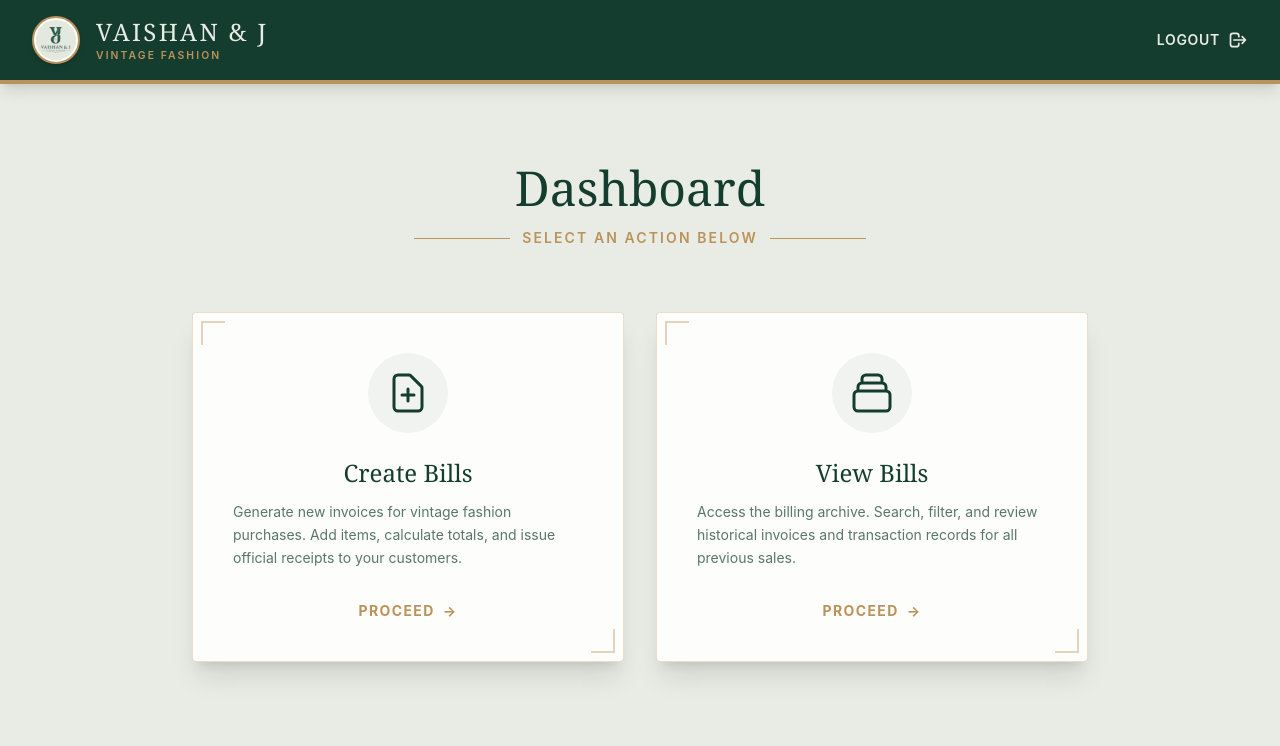
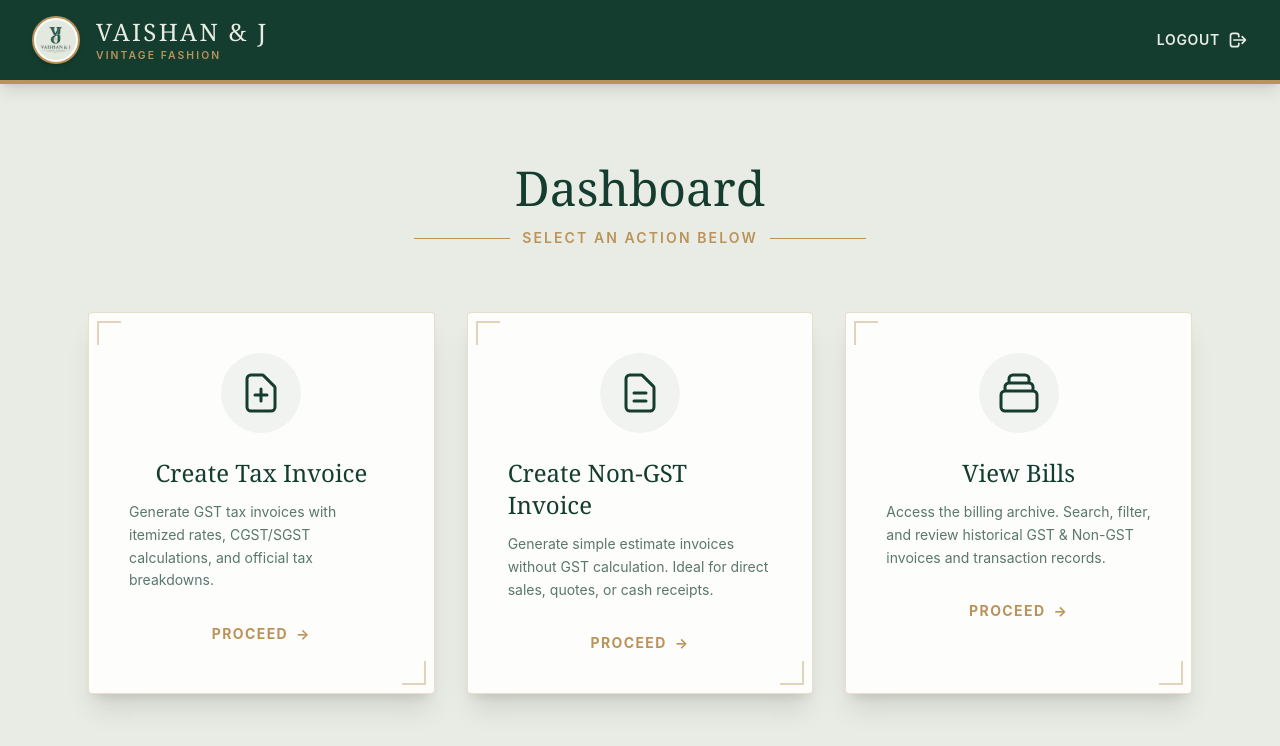
Before and after one commit to Nanthagopal29/Vaishan-Project, a React (Vite) app in the folder Frontend/vbills/: page /create-bill in a window 1280 px wide. Both pictures are taken after a click on the button "← BACK TO DASHBOARD". Shown: the top 746 px of the page. Built offline with nearby package versions, Linux system fonts and the light colour scheme; no server answers.

Commit message:
create without gst invoice

```diff
--- a/Frontend/vbills/src/components/home/home.jsx
+++ b/Frontend/vbills/src/components/home/home.jsx
@@ -17,6 +17,12 @@ const ViewBillIcon = () => (
 const LogoutIcon = () => (
   <svg className="w-5 h-5" fill="none" stroke="currentColor" viewBox="0 0 24 24">
     <path strokeLinecap="round" strokeLinejoin="round" strokeWidth="2" d="M17 16l4-4m0 0l-4-4m4 4H7m6 4v1a3 3 0 01-3 3H6a3 3 0 01-3-3V7a3 3 0 013-3h4a3 3 0 013 3v1" />
+  </svg>
+);
+
+const CreateNonGstBillIcon = () => (
+  <svg className="w-12 h-12" fill="none" stroke="currentColor" viewBox="0 0 24 24">
+    <path strokeLinecap="round" strokeLinejoin="round" strokeWidth="1.5" d="M9 12h6m-6 4h6m2 5H7a2 2 0 01-2-2V5a2 2 0 012-2h5.586a1 1 0 01.707.293l5.414 5.414a1 1 0 01.293.707V19a2 2 0 01-2 2z" />
   </svg>
 );
 
@@ -76,7 +82,7 @@ const Home = () => {
       </nav>
 
       {/* Main Content Area */}
-      <main className="max-w-5xl mx-auto px-6 py-12 sm:py-20">
+      <main className="max-w-6xl mx-auto px-6 py-12 sm:py-20">
 
         {/* Page Header */}
         <div className="text-center mb-16">
@@ -93,11 +99,11 @@ const Home = () => {
         </div>
 
         {/* Action Cards Grid */}
-        <div className="grid sm:grid-cols-2 gap-8 max-w-4xl mx-auto">
+        <div className="grid sm:grid-cols-2 lg:grid-cols-3 gap-8 max-w-6xl mx-auto">
 
-          {/* Create Bills Card */}
+          {/* Create GST Bills Card */}
           <button
-            onClick={() => navigate('/create-bill')}
+            onClick={() => navigate('/create-bill', { state: { invoice_type: 'GST' } })}
             className="group relative bg-[#fdfdfc] p-8 sm:p-10 rounded-sm shadow-xl border border-[#b9935a]/30 hover:border-[#b9935a] hover:-translate-y-1 hover:shadow-2xl transition-all duration-300 text-left flex flex-col items-center text-center overflow-hidden"
           >
             {/* Decorative Corner Borders */}
@@ -107,9 +113,30 @@ const Home = () => {
             <div className="w-20 h-20 bg-[#143d30]/5 text-[#143d30] rounded-full flex items-center justify-center mb-6 group-hover:bg-[#143d30] group-hover:text-[#b9935a] transition-colors duration-300">
               <CreateBillIcon />
             </div>
-            <h3 className="text-2xl font-serif text-[#143d30] mb-3">Create Bills</h3>
+            <h3 className="text-2xl font-serif text-[#143d30] mb-3">Create Tax Invoice</h3>
             <p className="text-[#143d30]/70 text-sm leading-relaxed">
-              Generate new invoices for vintage fashion purchases. Add items, calculate totals, and issue official receipts to your customers.
+              Generate GST tax invoices with itemized rates, CGST/SGST calculations, and official tax breakdowns.
+            </p>
+            <div className="mt-8 text-[#b9935a] font-bold text-sm tracking-widest uppercase flex items-center gap-2 group-hover:gap-4 transition-all">
+              Proceed <span>&rarr;</span>
+            </div>
+          </button>
+
+          {/* Create Non-GST Bills Card */}
+          <button
+            onClick={() => navigate('/create-bill?type=NON_GST', { state: { invoice_type: 'NON_GST' } })}
+            className="group relative bg-[#fdfdfc] p-8 sm:p-10 rounded-sm shadow-xl border border-[#b9935a]/30 hover:border-[#b9935a] hover:-translate-y-1 hover:shadow-2xl transition-all duration-300 text-left flex flex-col items-center text-center overflow-hidden"
+          >
+            {/* Decorative Corner Borders */}
+            <div className="absolute top-0 left-0 w-6 h-6 border-t-2 border-l-2 border-[#b9935a]/40 group-hover:border-[#b9935a] transition-colors m-2"></div>
+            <div className="absolute bottom-0 right-0 w-6 h-6 border-b-2 border-r-2 border-[#b9935a]/40 group-hover:border-[#b9935a] transition-colors m-2"></div>
+
+            <div className="w-20 h-20 bg-[#143d30]/5 text-[#143d30] rounded-full flex items-center justify-center mb-6 group-hover:bg-[#143d30] group-hover:text-[#b9935a] transition-colors duration-300">
+              <CreateNonGstBillIcon />
+            </div>
+            <h3 className="text-2xl font-serif text-[#143d30] mb-3">Create Non-GST Invoice</h3>
+            <p className="text-[#143d30]/70 text-sm leading-relaxed">
+              Generate simple estimate invoices without GST calculation. Ideal for direct sales, quotes, or cash receipts.
             </p>
             <div className="mt-8 text-[#b9935a] font-bold text-sm tracking-widest uppercase flex items-center gap-2 group-hover:gap-4 transition-all">
               Proceed <span>&rarr;</span>
@@ -130,7 +157,7 @@ const Home = () => {
             </div>
             <h3 className="text-2xl font-serif text-[#143d30] mb-3">View Bills</h3>
             <p className="text-[#143d30]/70 text-sm leading-relaxed">
-              Access the billing archive. Search, filter, and review historical invoices and transaction records for all previous sales.
+              Access the billing archive. Search, filter, and review historical GST & Non-GST invoices and transaction records.
             </p>
             <div className="mt-8 text-[#b9935a] font-bold text-sm tracking-widest uppercase flex items-center gap-2 group-hover:gap-4 transition-all">
               Proceed <span>&rarr;</span>
--- a/Frontend/vbills/src/components/page/Invoice.jsx
+++ b/Frontend/vbills/src/components/page/Invoice.jsx
@@ -169,6 +169,8 @@ const Invoice = React.forwardRef(({ bill, formatDate }, ref) => {
 
   const totalQty = items.reduce((sum, item) => sum + (Number(item.quantity) || 0), 0);
 
+  const isNonGst = bill.invoice_type === 'NON_GST' || (numCgstAmount === 0 && numSgstAmount === 0 && numCgstPercent === 0 && numSgstPercent === 0);
+
   const fmtDate = formatDate || ((v) => {
     if (!v) return "-";
     const d = new Date(v);
@@ -180,7 +182,7 @@ const Invoice = React.forwardRef(({ bill, formatDate }, ref) => {
   return (
     <div ref={ref} style={S.wrapper}>
       {/* Title */}
-      <p style={S.title}>Tax Invoice</p>
+      <p style={S.title}>{isNonGst ? "INVOICE" : "Tax Invoice"}</p>
 
       <div style={S.outerBorder}>
 
@@ -353,6 +355,7 @@ const Invoice = React.forwardRef(({ bill, formatDate }, ref) => {
             </tr>
 
             {/* CGST */}
+            {!isNonGst && (
               <tr>
                 <td style={S.td}></td>
                 <td style={{ ...S.td, textAlign: "right", fontWeight: "700", fontStyle: "italic" }}>
@@ -365,8 +368,10 @@ const Invoice = React.forwardRef(({ bill, formatDate }, ref) => {
                   {formatNum(numCgstAmount)}
                 </td>
               </tr>
+            )}
 
             {/* SGST */}
+            {!isNonGst && (
               <tr>
                 <td style={S.td}></td>
                 <td style={{ ...S.td, textAlign: "right", fontWeight: "700", fontStyle: "italic" }}>
@@ -379,6 +384,7 @@ const Invoice = React.forwardRef(({ bill, formatDate }, ref) => {
                   {formatNum(numSgstAmount)}
                 </td>
               </tr>
+            )}
 
             {/* Round Off */}
             <tr>
--- a/Frontend/vbills/src/components/page/create.jsx
+++ b/Frontend/vbills/src/components/page/create.jsx
@@ -1,5 +1,5 @@
 import React, { useMemo, useState, useEffect } from "react";
-import { useNavigate } from "react-router-dom";
+import { useNavigate, useLocation, useSearchParams } from "react-router-dom";
 import { BILL_API, SUPPLIER_API } from "../../config/api";
 
 // Helper to auto-generate a sequential invoice number
@@ -12,6 +12,11 @@ const generateInvoiceNo = (sequence) => {
 
 const Create = () => {
   const navigate = useNavigate();
+  const location = useLocation();
+  const [searchParams] = useSearchParams();
+
+  const initialType = location.state?.invoice_type || searchParams.get("type") || "GST";
+  const [invoiceType, setInvoiceType] = useState(initialType);
   const [loading, setLoading] = useState(false);
   const [success, setSuccess] = useState("");
   const [error, setError] = useState("");
@@ -22,6 +27,7 @@ const Create = () => {
 
   const [bill, setBill] = useState({
     invoice_no: generateInvoiceNo(20),
+    invoice_type: initialType,
     invoice_date: new Date().toISOString().split("T")[0],
 
     supplier_id: "",
@@ -46,8 +52,8 @@ const Create = () => {
     other_references: "",
     terms_of_delivery: "",
 
-    cgst_percentage: 2.5,
-    sgst_percentage: 2.5,
+    cgst_percentage: initialType === "NON_GST" ? 0 : 2.5,
+    sgst_percentage: initialType === "NON_GST" ? 0 : 2.5,
     round_off: 0,
   });
 
@@ -82,6 +88,16 @@ const Create = () => {
   // ==========================================================
   // BILL FIELD CHANGE
   // ==========================================================
+  const handleTypeChange = (type) => {
+    setInvoiceType(type);
+    setBill((prev) => ({
+      ...prev,
+      invoice_type: type,
+      cgst_percentage: type === "NON_GST" ? 0 : 2.5,
+      sgst_percentage: type === "NON_GST" ? 0 : 2.5,
+    }));
+  };
+
   const handleBillChange = (e) => {
     const { name, value } = e.target;
     setBill((prev) => ({
@@ -193,14 +209,16 @@ const Create = () => {
   }, [items]);
 
   const cgstAmount = useMemo(() => {
+    if (invoiceType === "NON_GST") return 0;
     const percentage = Number(bill.cgst_percentage) || 0;
     return (subtotal * percentage) / 100;
-  }, [subtotal, bill.cgst_percentage]);
+  }, [subtotal, bill.cgst_percentage, invoiceType]);
 
   const sgstAmount = useMemo(() => {
+    if (invoiceType === "NON_GST") return 0;
     const percentage = Number(bill.sgst_percentage) || 0;
     return (subtotal * percentage) / 100;
-  }, [subtotal, bill.sgst_percentage]);
+  }, [subtotal, bill.sgst_percentage, invoiceType]);
 
   const finalTotal = subtotal + cgstAmount + sgstAmount + (Number(bill.round_off) || 0);
 
@@ -210,6 +228,7 @@ const Create = () => {
   const resetForm = (nextSequence = invoiceSequence) => {
     setBill({
       invoice_no: generateInvoiceNo(nextSequence),
+      invoice_type: invoiceType,
       invoice_date: new Date().toISOString().split("T")[0],
       supplier_id: "",
       buyer_name: "",
@@ -228,8 +247,8 @@ const Create = () => {
       payment_terms: "",
       other_references: "",
       terms_of_delivery: "",
-      cgst_percentage: 2.5,
-      sgst_percentage: 2.5,
+      cgst_percentage: invoiceType === "NON_GST" ? 0 : 2.5,
+      sgst_percentage: invoiceType === "NON_GST" ? 0 : 2.5,
       round_off: 0,
     });
     setItems([
@@ -263,6 +282,7 @@ const Create = () => {
 
       const billPayload = {
         invoice_no: bill.invoice_no,
+        invoice_type: invoiceType,
         invoice_date: bill.invoice_date,
         supplier_id: Number(bill.supplier_id),
         buyer_name: bill.buyer_name,
@@ -282,9 +302,9 @@ const Create = () => {
         other_references: bill.other_references || null,
         terms_of_delivery: bill.terms_of_delivery || null,
         subtotal: Number(subtotal.toFixed(2)),
-        cgst_percentage: Number(bill.cgst_percentage) || 0,
+        cgst_percentage: invoiceType === "NON_GST" ? 0 : (Number(bill.cgst_percentage) || 0),
         cgst_amount: Number(cgstAmount.toFixed(2)),
-        sgst_percentage: Number(bill.sgst_percentage) || 0,
+        sgst_percentage: invoiceType === "NON_GST" ? 0 : (Number(bill.sgst_percentage) || 0),
         sgst_amount: Number(sgstAmount.toFixed(2)),
         round_off: Number(bill.round_off) || 0,
         total_amount: Number(finalTotal.toFixed(2)),
@@ -373,12 +393,52 @@ const Create = () => {
 
           <div className="text-left md:text-right relative z-10 mt-4 md:mt-0">
             <p className="text-2xl font-serif tracking-wide text-[#143d30] uppercase mb-1">
-              Tax Invoice
+              {invoiceType === "NON_GST" ? "Non-GST Invoice" : "Tax Invoice"}
             </p>
             <p className="text-xs font-medium tracking-widest text-[#143d30]/60 uppercase">
               Billing Management
             </p>
           </div>
+        </div>
+
+        {/* Invoice Type Toggle Bar */}
+        <div className="mb-6 bg-[#fdfdfc] p-4 rounded-sm shadow-md border border-[#b9935a]/30 flex flex-wrap items-center justify-between gap-4">
+          <div className="flex items-center gap-3">
+            <span className="text-xs font-bold text-[#143d30] uppercase tracking-wider">Invoice Type:</span>
+            <div className="inline-flex rounded-md shadow-sm border border-[#b9935a]/40 p-1 bg-[#e9ece4]">
+              <button
+                type="button"
+                onClick={() => handleTypeChange("GST")}
+                className={`px-4 py-2 text-xs font-bold uppercase tracking-wider rounded transition-all ${
+                  invoiceType === "GST"
+                    ? "bg-[#143d30] text-[#e9ece4] shadow"
+                    : "text-[#143d30] hover:bg-[#b9935a]/20"
+                }`}
+              >
+                GST Tax Invoice (2.5% + 2.5%)
+              </button>
+              <button
+                type="button"
+                onClick={() => handleTypeChange("NON_GST")}
+                className={`px-4 py-2 text-xs font-bold uppercase tracking-wider rounded transition-all ${
+                  invoiceType === "NON_GST"
+                    ? "bg-[#143d30] text-[#e9ece4] shadow"
+                    : "text-[#143d30] hover:bg-[#b9935a]/20"
+                }`}
+              >
+                Non-GST Invoice / Estimate
+              </button>
+            </div>
+          </div>
+          {invoiceType === "NON_GST" ? (
+            <span className="text-xs text-[#143d30] font-bold bg-[#143d30]/10 px-3 py-1 rounded border border-[#b9935a]/30">
+              ⚡ Non-GST Mode (Tax rates set to 0%)
+            </span>
+          ) : (
+            <span className="text-xs text-[#143d30]/70 font-semibold">
+              GST Tax Mode (CGST 2.5% + SGST 2.5%)
+            </span>
+          )}
         </div>
 
         {success && (
@@ -579,6 +639,8 @@ const Create = () => {
                 </strong>
               </div>
 
+              {invoiceType !== "NON_GST" && (
+                <>
                   <div className="grid grid-cols-[1fr_80px_120px] items-center gap-3 border-b border-[#b9935a]/30 py-3">
                     <span className="text-sm font-semibold tracking-wider text-[#143d30]/70 uppercase">
                       CGST (%)
@@ -614,6 +676,8 @@ const Create = () => {
                       ₹ {sgstAmount.toFixed(2)}
                     </strong>
                   </div>
+                </>
+              )}
 
               <div className="grid grid-cols-[1fr_80px_120px] items-center gap-3 border-b border-[#b9935a]/30 py-3">
                 <span className="text-sm font-semibold tracking-wider text-[#143d30]/70 uppercase">
--- a/Frontend/vbills/src/components/page/view.jsx
+++ b/Frontend/vbills/src/components/page/view.jsx
@@ -52,6 +52,7 @@ const View = () => {
   const [refreshing, setRefreshing] = useState(false);
   const [error, setError] = useState("");
   const [search, setSearch] = useState("");
+  const [typeFilter, setTypeFilter] = useState("ALL");
 
   const [selectedBill, setSelectedBill] = useState(null);
   const [detailLoading, setDetailLoading] = useState(false);
@@ -86,7 +87,7 @@ const View = () => {
       const fresh = result.data || [];
       setBills(fresh);
       // Persist to cache for next visit
-      try { localStorage.setItem(CACHE_KEY, JSON.stringify(fresh)); } catch {}
+      try { localStorage.setItem(CACHE_KEY, JSON.stringify(fresh)); } catch { }
     } catch (err) {
       console.error(err);
       setError(err.message || "Unable to load bills");
@@ -107,9 +108,13 @@ const View = () => {
   // ==========================================================
   const filteredBills = useMemo(() => {
     const value = search.toLowerCase().trim();
-    if (!value) return bills;
+    return bills.filter((bill) => {
+      const isNonGst = bill.invoice_type === "NON_GST" || (Number(bill.cgst_amount || 0) === 0 && Number(bill.sgst_amount || 0) === 0 && Number(bill.cgst_percentage || 0) === 0);
+      if (typeFilter === "GST" && isNonGst) return false;
+      if (typeFilter === "NON_GST" && !isNonGst) return false;
 
-    return bills.filter((bill) => {
+      if (!value) return true;
+
       return (
         String(bill.invoice_no || "").toLowerCase().includes(value) ||
         String(bill.buyer_name || "").toLowerCase().includes(value) ||
@@ -118,7 +123,7 @@ const View = () => {
         String(bill.supplier_id || "").toLowerCase().includes(value)
       );
     });
-  }, [bills, search]);
+  }, [bills, search, typeFilter]);
 
   const formatCurrency = (value) => {
     const number = Number(value || 0);
@@ -373,7 +378,18 @@ const View = () => {
               <div>
                 <h2 className="text-xl font-serif tracking-wider text-[#143d30] uppercase">Invoice Archive</h2>
               </div>
-              <div className="relative w-full md:w-96">
+              <div className="flex flex-col sm:flex-row items-center gap-3 w-full md:w-auto">
+                <select
+                  value={typeFilter}
+                  onChange={(e) => setTypeFilter(e.target.value)}
+                  className="w-full sm:w-auto rounded-sm border border-[#b9935a]/40 bg-[#e9ece4]/40 py-3 px-4 text-xs font-bold uppercase tracking-wider text-[#143d30] outline-none transition-all focus:border-[#143d30] focus:bg-white"
+                >
+                  <option value="ALL">All Types</option>
+                  <option value="GST">GST Tax Invoices</option>
+                  <option value="NON_GST">Non-GST Invoices</option>
+                </select>
+
+                <div className="relative w-full sm:w-80">
                   <span className="pointer-events-none absolute left-4 top-1/2 -translate-y-1/2 text-[#143d30]/50">🔍</span>
                   <input
                     type="text"
@@ -382,6 +398,7 @@ const View = () => {
                     placeholder="Search invoice, buyer, GSTIN..."
                     className="w-full rounded-sm border border-[#b9935a]/40 bg-[#e9ece4]/30 py-3 pl-11 pr-4 text-sm text-[#143d30] outline-none transition-all placeholder:text-[#143d30]/40 focus:border-[#143d30] focus:bg-white focus:ring-1 focus:ring-[#143d30]/50"
                   />
+                </div>
               </div>
             </div>
           </div>
@@ -398,7 +415,7 @@ const View = () => {
               <div className="mb-4 text-5xl text-[#b9935a]/40 font-serif italic">V&J</div>
               <h3 className="text-xl font-serif text-[#143d30] tracking-wider uppercase mb-2">No Records Found</h3>
               <p className="text-sm font-medium text-[#143d30]/60">
-                {search ? "Adjust your search parameters." : "Create your first invoice to populate this ledger."}
+                {search || typeFilter !== "ALL" ? "Adjust your search or filter parameters." : "Create your first invoice to populate this ledger."}
               </p>
             </div>
           ) : (
@@ -420,12 +437,24 @@ const View = () => {
                   </tr>
                 </thead>
                 <tbody className="bg-[#fdfdfc]">
-                  {filteredBills.map((bill, index) => (
+                  {filteredBills.map((bill, index) => {
+                    const isBillNonGst = bill.invoice_type === "NON_GST" || (Number(bill.cgst_amount || 0) === 0 && Number(bill.sgst_amount || 0) === 0 && Number(bill.cgst_percentage || 0) === 0);
+                    return (
                       <tr key={bill.id} className="border-b border-[#b9935a]/20 last:border-b-0 transition-colors hover:bg-[#e9ece4]/20">
                         <td className={tdClass}>{index + 1}</td>
                         <td className={tdClass}>
                           <p className="font-bold text-[#143d30]">{bill.invoice_no || "-"}</p>
-                        <p className="mt-1 text-xs text-[#b9935a] font-semibold">ID: {bill.id}</p>
+                          <div className="mt-1 flex items-center gap-1.5 flex-wrap">
+                            {isBillNonGst ? (
+                              <span className="rounded bg-[#b9935a]/20 text-[#143d30] border border-[#b9935a]/50 px-1.5 py-0.5 text-[10px] font-bold tracking-wider uppercase">
+                                Non-GST
+                              </span>
+                            ) : (
+                              <span className="rounded bg-[#143d30]/15 text-[#143d30] border border-[#143d30]/30 px-1.5 py-0.5 text-[10px] font-bold tracking-wider uppercase">
+                                GST
+                              </span>
+                            )}
+                          </div>
                         </td>
                       <td className={tdClass}>{formatDate(bill.invoice_date)}</td>
                       <td className={tdClass}>
@@ -479,7 +508,8 @@ const View = () => {
                         </div>
                       </td>
                     </tr>
-                  ))}
+                  );
+                })}
                 </tbody>
               </table>
             </div>
```
Also changed, not shown: 1 other file (tests, documents, lock files or other folders). Lines whose indentation alone changed are shown as unchanged.
